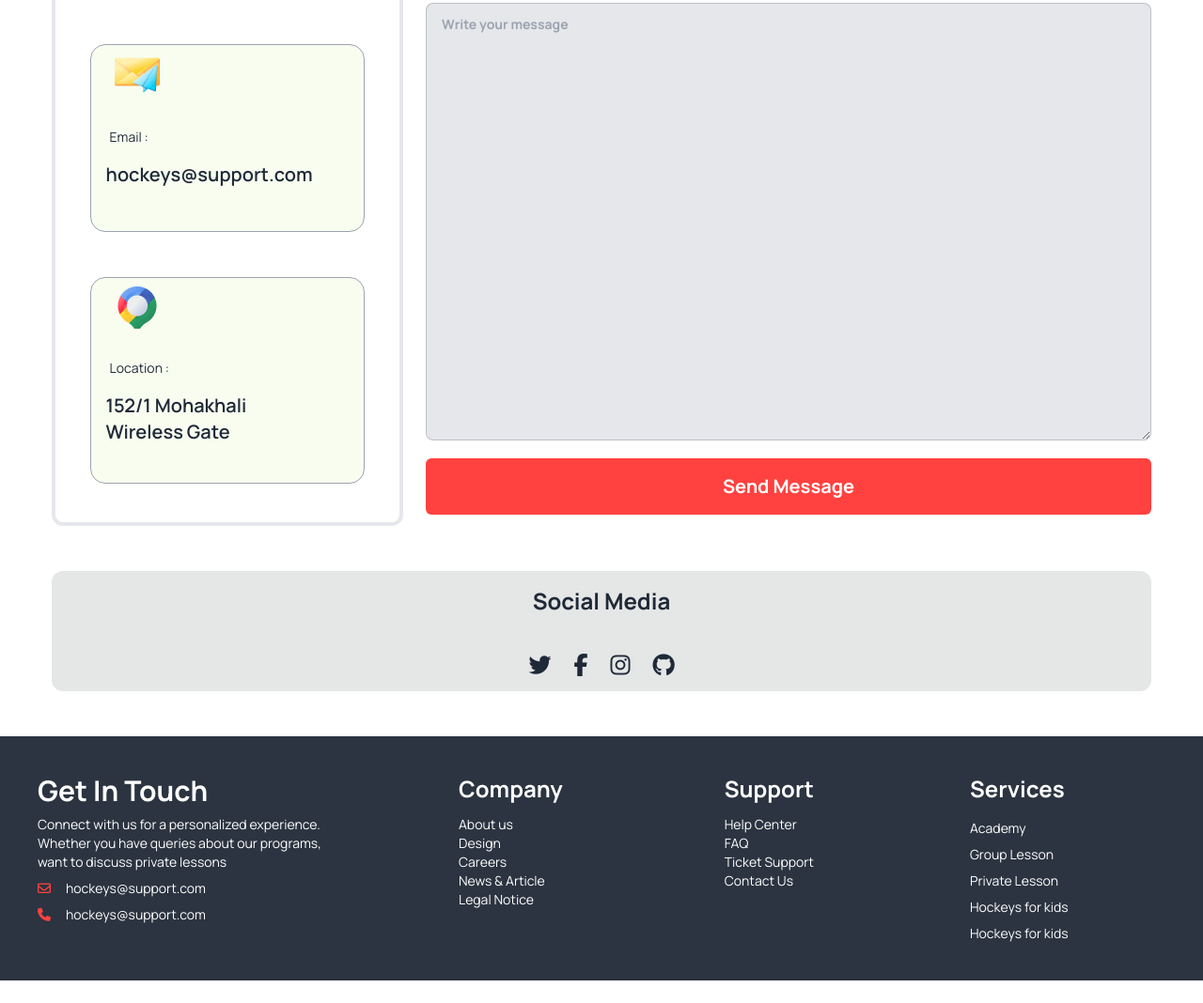
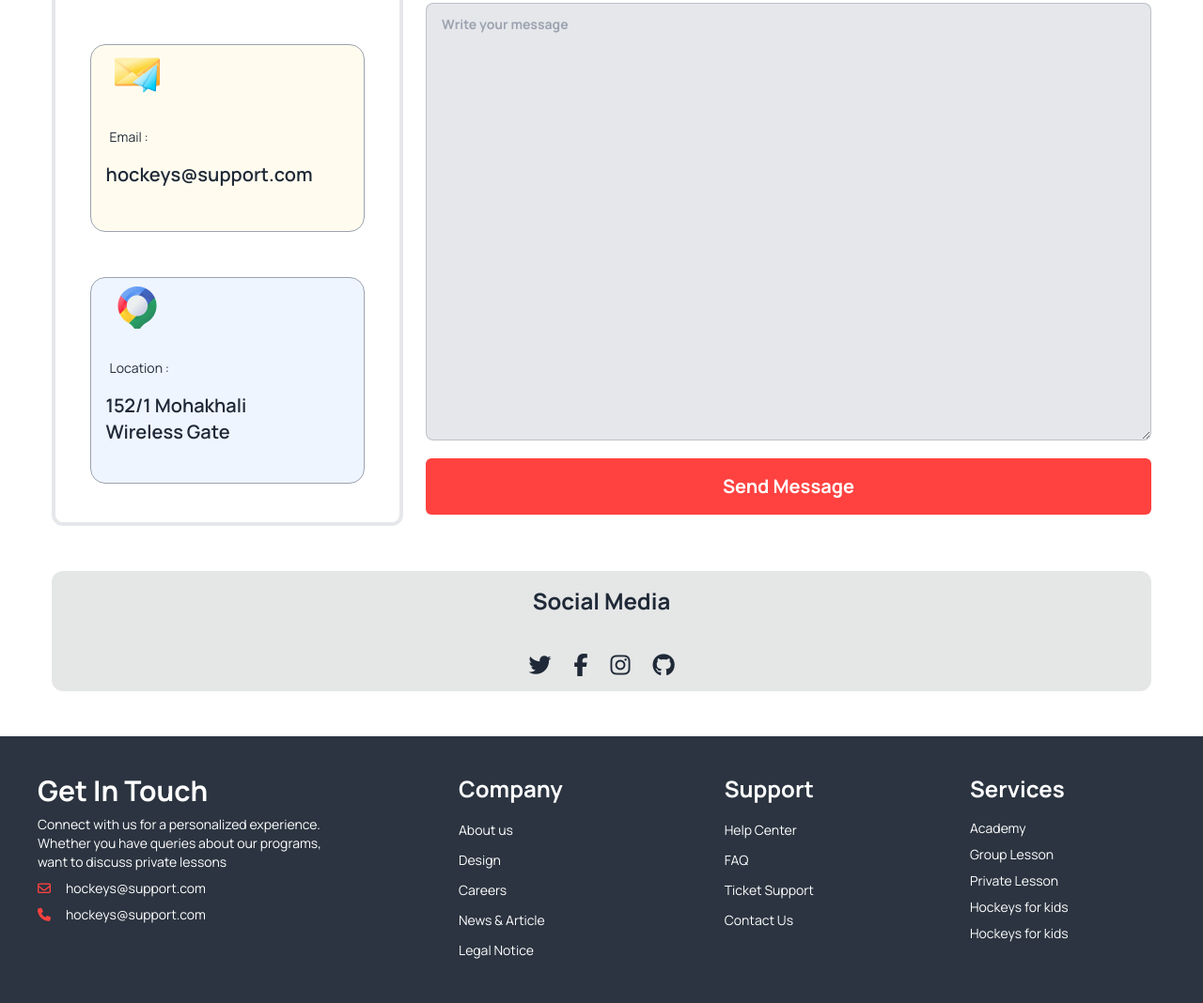
Before and after one commit to Faysalgreen35/Assignment-three, a plain HTML site: page index.html in a window 1280 px wide. Shown: the part 5405-6473 px from the top of the page at 94% size. Before the commit the page ends 6449 px from the top, so only its background shows below. Drawn offline with nearby package versions, Linux system fonts and the light colour scheme.

Commit message:
finaler ager ekta  commit

```diff
--- a/index.html
+++ b/index.html
@@ -860,7 +860,7 @@
               </div>
             </div>
              <!-- 2 review  -->
-             <div class="card  w-[80%] mt-12 bg-base-100 p-2 border border-gray-400 mx-auto  bg-[#bced6e1a]  h-[284px] lg:h-[200px] ">
+             <div class="card  w-[80%] mt-12   p-2 border border-gray-400 mx-auto  bg-[#FDDD5F1A]  h-[284px] lg:h-[200px] ">
               <figure>
                 <img class="mt-10 lg:mt-0 -translate-x-96 lg:translate-x-0 lg:-ml-48" src="images/g2.png" alt="Shoes" />
               </figure>
@@ -875,7 +875,7 @@
               </div>
             </div>
              <!-- 3 review  -->
-             <div class="card  w-[80%] mt-12 bg-base-100 p-2 border border-gray-400 mx-auto  bg-[#bced6e1a]  h-[284px] lg:h-[220px] ">
+             <div class="card  w-[80%] mt-12   p-2 border border-gray-400 mx-auto  bg-[#629CF31A]  h-[284px] lg:h-[220px] ">
               <figure>
                 <img class="mt-10 lg:mt-1 -translate-x-96 lg:translate-x-0 lg:-ml-48" src="images/g3.png" alt="Shoes" />
               </figure>
@@ -957,7 +957,7 @@
             </div>
         </aside>
     <div class="flex gap-4 lg:gap-6  text-left justify-evenly  lg:flex-row ml-24">
-      <nav  class=" flex-col lg:flex-row text-start mx-auto text-wrap w-full ml-12">
+      <nav  class=" flex-col lg:flex-row text-start mx-auto text-wrap w-full ml-12 leading-8">
         <header class="text-2xl font-bold mb-3">Company</header>
         <a class="link link-hover text-3xl lg:text-sm ml-12 lg:ml-0">About us <br></a>
         <a class="link link-hover text-3xl lg:text-sm ml-12 lg:ml-0">Design<br></a>
@@ -965,9 +965,9 @@
         <a class="link link-hover text-xl lg:text-sm ml-12 lg:ml-0">News & Article<br></a>
         <a class="link link-hover text-xl lg:text-sm ml-12 lg:ml-0">Legal Notice</a>
       </nav>
-      <nav  class="mx-auto ml-36 lg:-ml-10  lg:-mr-24  text-left block lg:w-[450px] px-2 w-full  ">
+      <nav  class="mx-auto ml-36 lg:-ml-10  lg:-mr-24  text-left block lg:w-[450px] px-2 w-full leading-8 ">
         <header class="text-2xl font-bold lg:mb-3  ">Support</header>
-        <a class="link link-hover text-3xl lg:text-sm ml-12 lg:ml-0">Help Center <br></a>
+        <a class="link link-hover text-3xl lg:text-sm ml-12 lg:ml-0 ">Help Center <br></a>
         <a class="link link-hover text-3xl lg:text-sm ml-12 lg:ml-0">FAQ <br></a>
         <a class="link link-hover text-xl lg:text-sm ml-12 lg:ml-0">Ticket Support <br></a>
         <a class="link link-hover text-3xl lg:text-sm ml-12 lg:ml-0">Contact Us <br></a>
```
